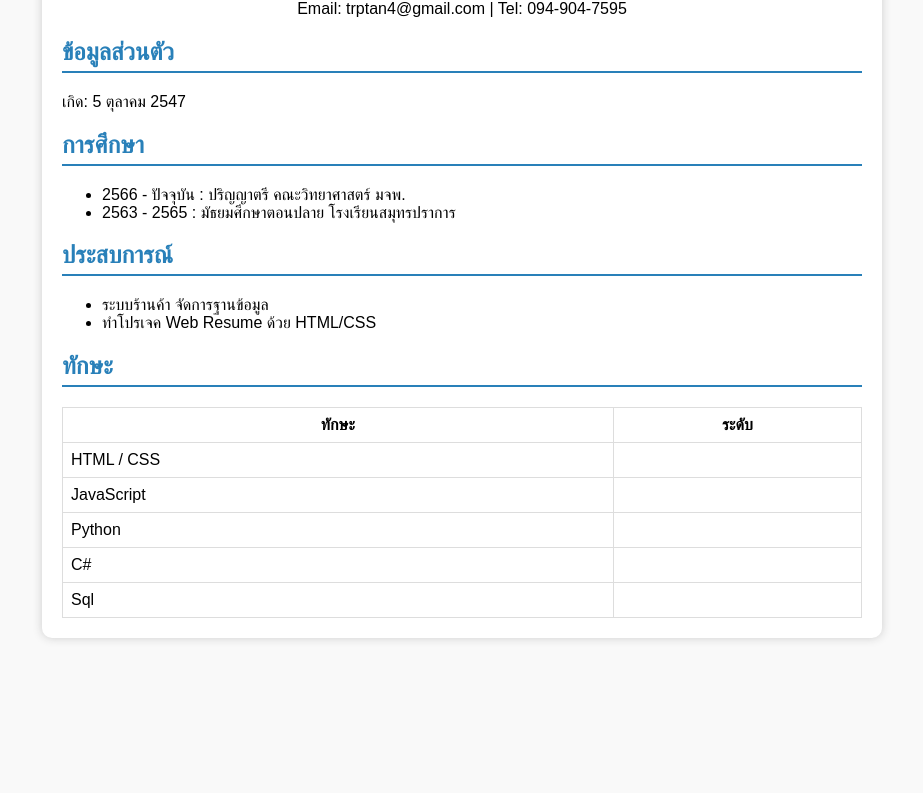
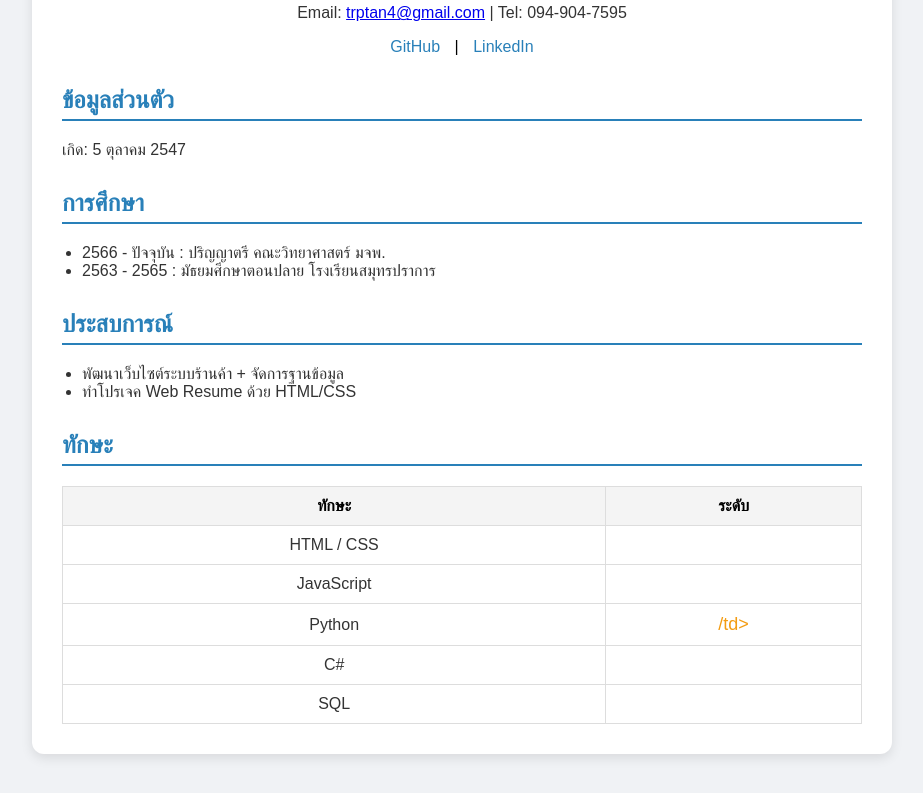
Before and after one commit to s6604022610119-eng/teerapat.gethub.io, a plain HTML site: page index.html in a window 1280 px wide. Shown: the part 178-971 px from the top of the page, without its empty margins (178-1101 px from the left). Before the commit the page ends 856 px from the top, so only its background shows below. Drawn offline with Linux system fonts and the light colour scheme.

Commit message:
Update index.html

```diff
--- a/index.html
+++ b/index.html
@@ -2,15 +2,20 @@
 <html lang="th">
 <head>
   <meta charset="UTF-8">
-  <title>Resume - Your Name</title>
+  <title>Resume - Teerapat Chiangpheng</title>
   <style>
-    body { font-family: Arial, sans-serif; margin: 40px; background: #f9f9f9; }
-    .container { max-width: 800px; margin: auto; background: white; padding: 20px; border-radius: 10px; box-shadow: 0 0 10px #ccc; }
-    h1 { color: #2c3e50; }
-    h2 { color: #2980b9; border-bottom: 2px solid #2980b9; padding-bottom: 5px; }
+    body { font-family: Arial, sans-serif; margin: 40px; background: #f0f2f5; }
+    .container { max-width: 800px; margin: auto; background: white; padding: 30px; border-radius: 12px; box-shadow: 0 4px 12px rgba(0,0,0,0.1); }
+    h1 { color: #2c3e50; margin-bottom: 10px; }
+    h2 { color: #2980b9; border-bottom: 2px solid #2980b9; padding-bottom: 5px; margin-top: 30px; }
+    p, li, td { font-size: 16px; color: #333; }
+    ul { padding-left: 20px; }
     table { width: 100%; border-collapse: collapse; margin-top: 10px; }
-    table, th, td { border: 1px solid #ddd; padding: 8px; }
-    .profile-pic { width: 120px; border-radius: 50%; margin-bottom: 20px; }
+    table, th, td { border: 1px solid #ddd; padding: 10px; text-align: center; }
+    th { background: #f4f4f4; }
+    .profile-pic { width: 140px; border-radius: 50%; margin-bottom: 20px; box-shadow: 0 0 8px rgba(0,0,0,0.2); }
+    .contact a { color: #2980b9; text-decoration: none; margin: 0 10px; }
+    .stars { color: #f39c12; font-size: 18px; }
   </style>
 </head>
 <body>
@@ -18,7 +23,11 @@
     <center>
       <img src="your-photo.jpg" alt="Profile Picture" class="profile-pic">
       <h1>นายธีรภัทร เจียงเพ็ง</h1>
-      <p>Email: trptan4@gmail.com | Tel: 094-904-7595</p>
+      <p>Email: <a href="mailto:trptan4@gmail.com">trptan4@gmail.com</a> | Tel: 094-904-7595</p>
+      <div class="contact">
+        <a href="https://github.com/yourusername" target="_blank">GitHub</a> |
+        <a href="https://linkedin.com/in/yourusername" target="_blank">LinkedIn</a>
+      </div>
     </center>
 
     <h2>ข้อมูลส่วนตัว</h2>
@@ -32,18 +41,18 @@
 
     <h2>ประสบการณ์</h2>
     <ul>
-      <li>ระบบร้านค้า จัดการฐานข้อมูล</li>
+      <li>พัฒนาเว็บไซต์ระบบร้านค้า + จัดการฐานข้อมูล</li>
       <li>ทำโปรเจค Web Resume ด้วย HTML/CSS</li>
     </ul>
 
     <h2>ทักษะ</h2>
     <table>
       <tr><th>ทักษะ</th><th>ระดับ</th></tr>
-      <tr><td>HTML / CSS</td><td></td></tr>
-      <tr><td>JavaScript</td><td></td></tr>
-      <tr><td>Python</td><td></td></tr>
-      <tr><td>C#</td><td></td></tr>
-      <tr><td>Sql</td><td></td></tr>
+      <tr><td>HTML / CSS</td><td class="stars"></td></tr>
+      <tr><td>JavaScript</td><td class="stars"></td></tr>
+      <tr><td>Python</td><td class="stars">/td></tr>
+      <tr><td>C#</td><td class="stars"></td></tr>
+      <tr><td>SQL</td><td class="stars"></td></tr>
     </table>
   </div>
 </body>
```
